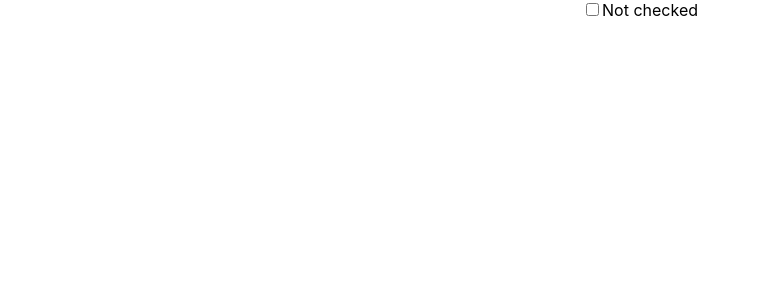
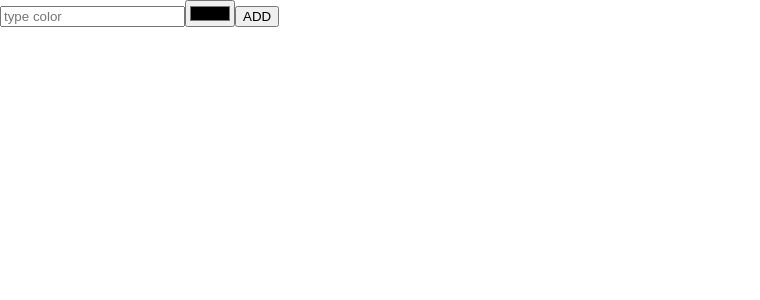
Before and after one commit to AndreyGOIT/react-essentials-li, a React (Create React App) app: page / in a window 1280 px wide. Shown: the top 300 px of the page, without its empty margins (0-760 px from the left). Built offline with nearby package versions, Linux system fonts and the light colour scheme.

Commit message:
working with uncontrolled components

```diff
--- a/src/App.js
+++ b/src/App.js
@@ -1,15 +1,21 @@
 import './App.css';
-import { useReducer } from 'react';
+import { useRef } from 'react';
 
 function App() {
-  const [isChecked, setIsChecked] = useReducer((isChecked) => !isChecked, false);
+  const txtColor = useRef();
+  const hexColor = useRef();
+  const submit = (e) => {
+    e.preventDefault();
+    const color = txtColor.current.value;
+    const hex = hexColor.current.value;
+    alert(`${color} ${hex}`);
+  };
   return (
-    <div className="App">
-      <input type='checkbox'
-      value={isChecked}
-      onChange={setIsChecked} />
-      <label>{isChecked ? 'Checked' : 'Not checked' }</label>
-    </div>
+    <form onSubmit={submit}>
+      <input ref={txtColor} type="text" placeholder='type color'/>
+      <input ref={hexColor} type="color" />
+      <button>ADD</button>
+    </form>
   );
 }
 
```
